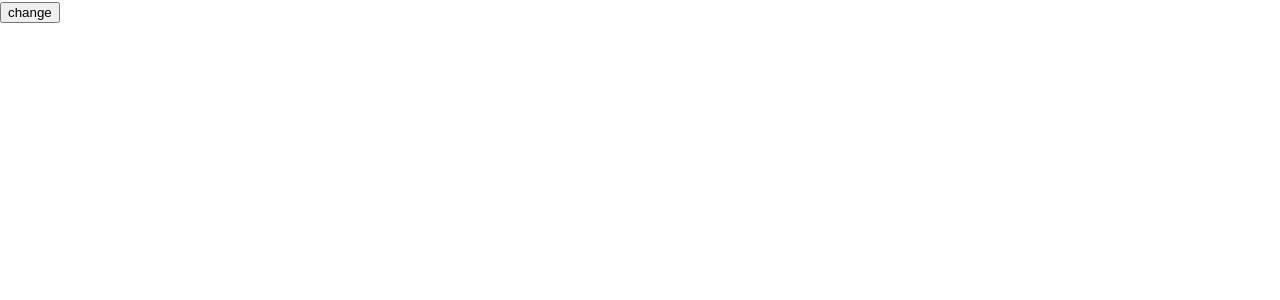
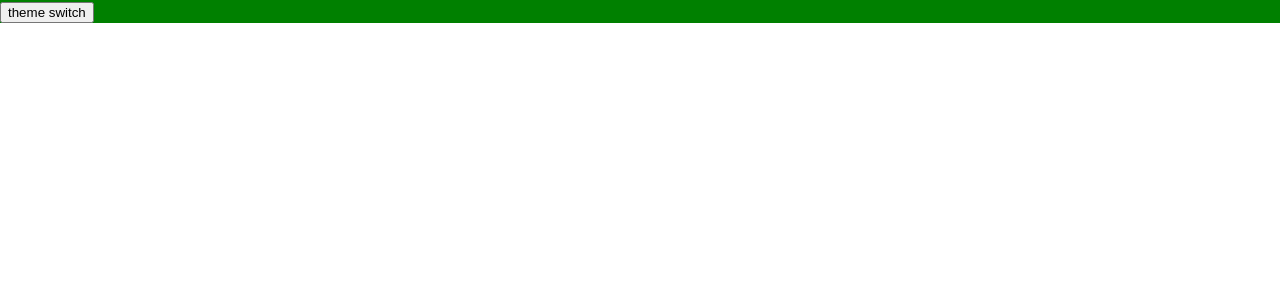
Before and after one commit to DonaldKien/weather-app, a React (Create React App) app: page / in a window 1280 px wide. Shown: the top 300 px of the page. Built offline with nearby package versions, Linux system fonts and the light colour scheme.

Commit message:
light-theme dark-theme update

```diff
--- a/src/App.tsx
+++ b/src/App.tsx
@@ -1,19 +1,14 @@
-import { useState } from "react";
+import { Fragment } from "react";
 import Home from "pages/index";
-
-const theme = (lightTheme: boolean) => {
-  if (lightTheme) return "light-theme";
-  else return "dark-theme";
-};
+import AppContextProvider from "contexts/app";
 
 function App() {
-  const [lightTheme, setLightTheme] = useState<boolean>(true);
-
   return (
-    <div className={`app ${theme(lightTheme) || ""}`}>
-      <button onClick={() => setLightTheme((prev) => !prev)}>change</button>
-      <Home />
-    </div>
+    <Fragment>
+      <AppContextProvider>
+        <Home />
+      </AppContextProvider>
+    </Fragment>
   );
 }
 
--- /dev/null
+++ b/src/contexts/app.tsx
@@ -0,0 +1,27 @@
+import { ReactNode, createContext, FC, useState } from "react";
+
+type Props = { children: ReactNode };
+
+type ContextType = {
+  lightTheme: boolean;
+  setLightTheme: (lightTheme: boolean) => any;
+};
+
+export const AppContext = createContext<ContextType>({} as ContextType);
+
+const theme = (lightTheme: boolean) => {
+  if (lightTheme) return "light-theme";
+  else return "dark-theme";
+};
+
+export const AppContextProvider: FC<Props> = ({ children }) => {
+  const [lightTheme, setLightTheme] = useState<boolean>(true);
+
+  return (
+    <AppContext.Provider value={{ lightTheme, setLightTheme }}>
+      <div className={`${theme(lightTheme) || ""}`}>{children}</div>
+    </AppContext.Provider>
+  );
+};
+
+export default AppContextProvider;
--- a/src/pages/index.tsx
+++ b/src/pages/index.tsx
@@ -1,9 +1,14 @@
-import React from "react";
+import React, { useContext } from "react";
+import { AppContext } from "contexts/app";
 
-const Home: React.FC<{}> = () => {
+const Home: React.FC<any> = () => {
+  const { setLightTheme, lightTheme } = useContext(AppContext);
+
   return (
     <div className="page-home">
-      <div className="home"></div>
+      <div className="home">
+        <button onClick={() => setLightTheme(!lightTheme)}>theme switch</button>
+      </div>
     </div>
   );
 };
--- a/src/styles/index.scss
+++ b/src/styles/index.scss
@@ -3,12 +3,5 @@
 @import "common";
 @import "fonts";
 
-.light-theme {
 // pages
-  @import "../styles/pages/light-theme/page-home.scss";
-}
-
-.dark-theme {
-// pages
-  @import "../styles/pages/dark-theme/page-home.scss";
-}
+@import "../styles/pages/page-home.scss";
--- a/src/styles/pages/dark-theme/page-home.scss
+++ /dev/null
@@ -1,2 +0,0 @@
-.home {
-}
--- a/src/styles/pages/light-theme/page-home.scss
+++ /dev/null
@@ -1,2 +0,0 @@
-.home {
-}
--- /dev/null
+++ b/src/styles/pages/page-home.scss
@@ -0,0 +1,21 @@
+.dark-theme {
+  .page-home {
+    .home {
+      background-color: purple;
+    }
+  }
+}
+
+.light-theme {
+  .page-home {
+    .home {
+      background-color: green;
+    }
+  }
+}
+
+.page-home {
+  .home {
+    background-color: yellow;
+  }
+}
```
